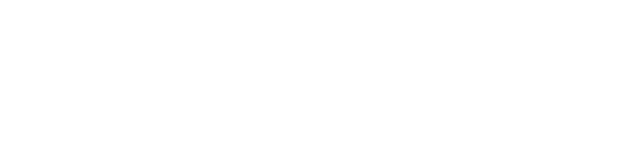
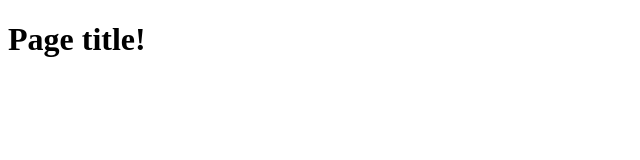
Before and after one commit to M1k1ta/my-page, a plain HTML site: page index.html in a window 1280 px wide. Shown: the whole page, without its empty margins (0-640 px from the left). Drawn offline with Linux system fonts and the light colour scheme.

Commit message:
add page title

```diff
--- a/index.html
+++ b/index.html
@@ -7,6 +7,6 @@
   <title>Document</title>
 </head>
 <body>
-
+  <h1>Page title!</h1>
 </body>
 </html>
```
